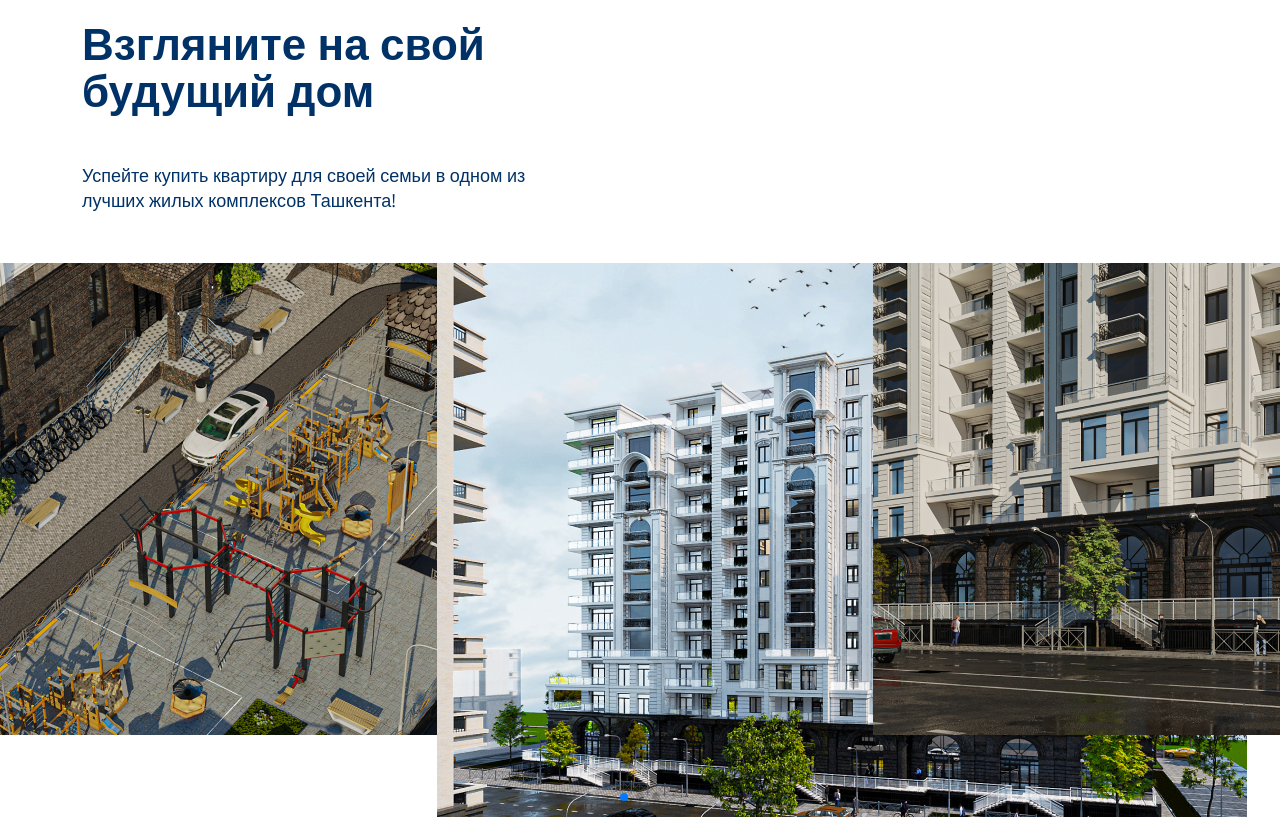
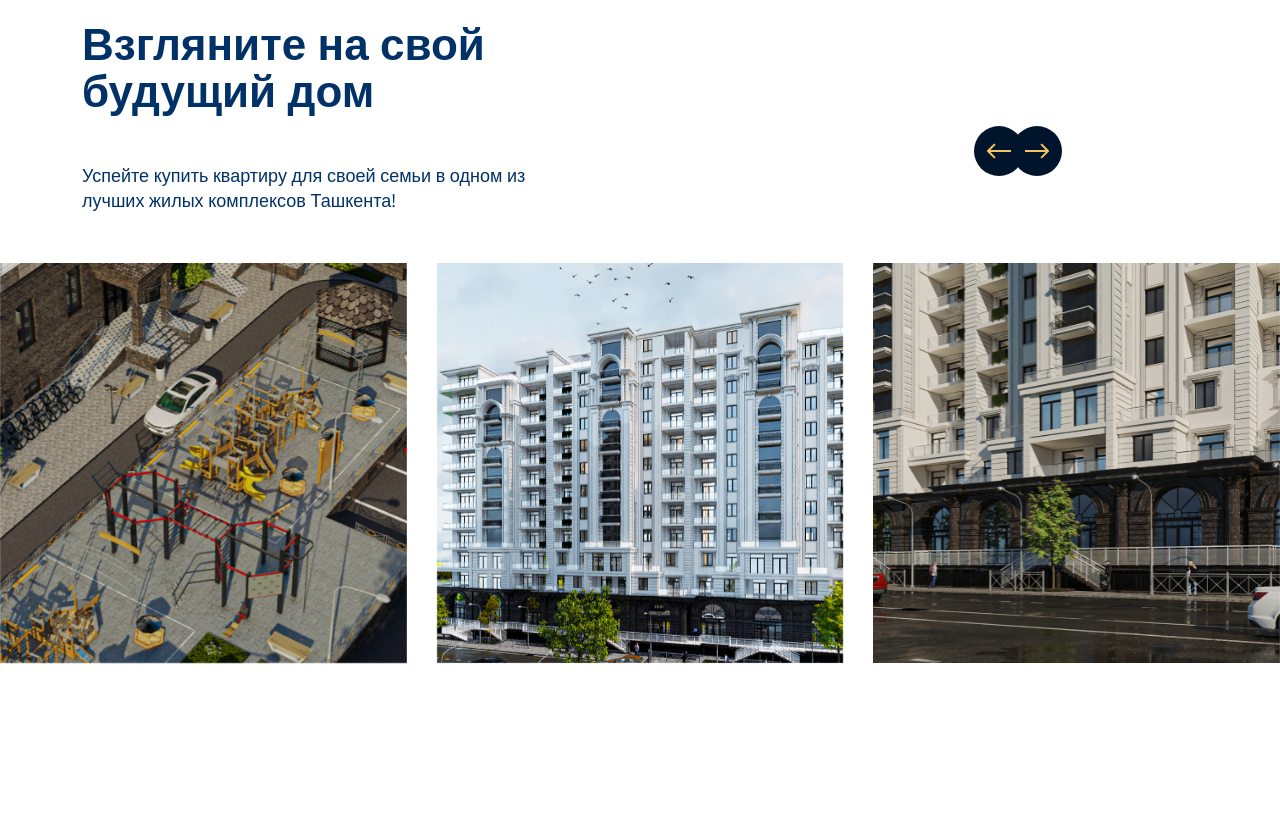
Before and after one commit to 7Davronbek/nukus-avenue-app, a React (Create React App) app: page / in a window 1280 px wide. Shown: the part 4220-5039 px from the top of the page. Built offline with nearby package versions, Linux system fonts and the light colour scheme.

Commit message:
nukus-avenue-app

```diff
--- a/public/index.html
+++ b/public/index.html
@@ -2,14 +2,14 @@
 <html lang="en">
   <head>
     <meta charset="utf-8" />
-    <link rel="icon" href="%PUBLIC_URL%/favicon.ico" />
+    <link rel="icon" href="%PUBLIC_URL%/logo.svg" />
     <meta name="viewport" content="width=device-width, initial-scale=1" />
     <meta name="theme-color" content="#000000" />
     <meta
       name="description"
       content="Nukus AVENUE created using create-react-app"
     />
-    <link rel="apple-touch-icon" href="%PUBLIC_URL%/logo192.png" />
+    <link rel="apple-touch-icon" href="%PUBLIC_URL%/logo.svg" />
 
     <link rel="manifest" href="%PUBLIC_URL%/manifest.json" />
 
--- a/src/components/FutureHouse.jsx
+++ b/src/components/FutureHouse.jsx
@@ -4,7 +4,7 @@ import { Swiper, SwiperSlide } from "swiper/react";
 // Import Swiper styles
 import "swiper/css";
 import "swiper/css/pagination";
-import { Pagination } from "swiper";
+import { Navigation } from "swiper";
 
 const FutureHouse = () => {
     return (
@@ -29,10 +29,8 @@ const FutureHouse = () => {
                 slidesPerView={3}
                 spaceBetween={30}
                 loop={true}
-                pagination={{
-                    clickable: true,
-                }}
-                modules={[Pagination]}
+                navigation={true}
+                modules={[ Navigation]}
                 className="mySwiper"
             >
                 <SwiperSlide><div className="img"><img src="/image/future2.png" alt="" /></div></SwiperSlide>
--- a/src/style/main.scss
+++ b/src/style/main.scss
@@ -595,7 +595,62 @@ body {
     }
 
     .FutureHouse {
-        padding: 100px 0;
+        padding: 100px 0 0;
+
+        .swiper {
+            overflow: visible;
+        }
+
+        .swiper-pagination {
+            bottom: inherit;
+            top: 0;
+            right: 0;
+            left: inherit;
+            width: auto;
+        }
+
+        .swiper-button-next,
+        .swiper-button-prev {
+            width: 50px;
+            position: absolute;
+            top: inherit;
+            transition: all .3s ease;
+            left: inherit;
+            right: 20%;
+            top: -112px;
+
+            &::before {
+                content: '';
+                width: 50px;
+                height: 50px;
+                display: flex;
+                align-items: center;
+                justify-content: center;
+                background: #00152c;
+                border-radius: 50%;
+                background-repeat: no-repeat;
+                background-position: center;
+            }
+
+            &::after {
+                display: none;
+            }
+        }
+
+        .swiper-button-next {
+            right: 17%;
+
+            &::before {
+                background-image: url(../image/arrowRihjt.svg);
+            }
+        }
+
+        .swiper-button-prev {
+
+            &::before {
+                background-image: url(../image/arrowLeft.svg);
+            }
+        }
 
         .fut_h {
             width: 500px;
@@ -637,6 +692,16 @@ body {
             @media(max-width:976px) {
                 text-align: center;
                 width: 100%;
+            }
+        }
+
+        .img {
+            height: 400px;
+
+            img {
+                width: 100%;
+                height: 100%;
+                object-fit: cover;
             }
         }
     }
```
Also changed, not shown: public/logo.svg (added), public/logo192.png, public/manifest.json.
